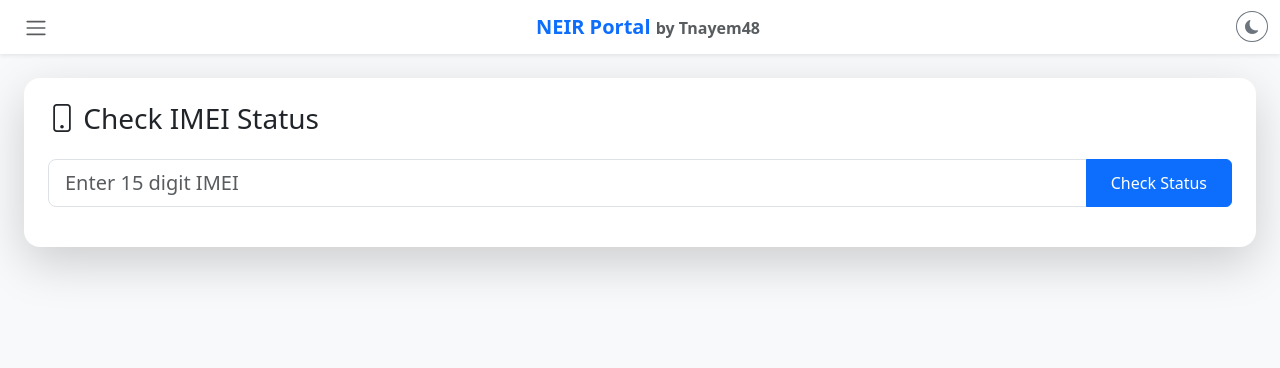
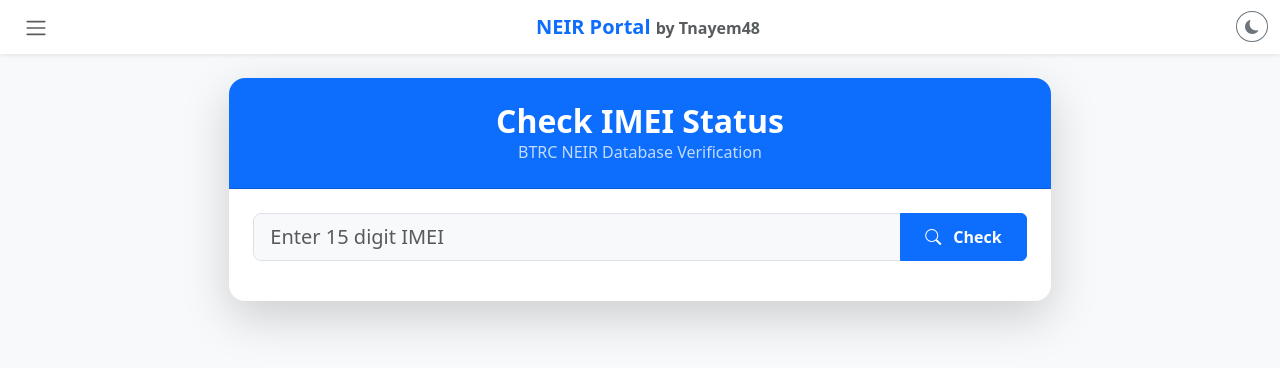
Before and after one commit to nayem-48ai/iMEi-BD, a Next.js app: page / in a window 1280 px wide. Shown: the top 368 px of the page. Built offline with nearby package versions, Linux system fonts and the light colour scheme.

Commit message:
Update page.js

```diff
--- a/app/page.js
+++ b/app/page.js
@@ -1,11 +1,11 @@
 "use client";
-import { useState, useEffect } from 'react';
+import { useState, useEffect, Suspense } from 'react';
 import { useSearchParams } from 'next/navigation';
 import axios from 'axios';
 import { motion } from 'framer-motion';
 import LoadingSpinner from '@/components/LoadingSpinner';
 
-export default function Home() {
+function IMEIContent() {
     const searchParams = useSearchParams();
     const [imei, setImei] = useState('');
     const [result, setResult] = useState(null);
@@ -21,7 +21,7 @@
 
     const handleCheck = async (imeiInput) => {
         const targetImei = imeiInput || imei;
-        if (!targetImei) return alert("IMEI নম্বর দিন");
+        if (!targetImei || targetImei.length < 14) return alert("সঠিক ১৫ ডিজিট IMEI দিন");
 
         setLoading(true);
         try {
@@ -37,30 +37,46 @@
     };
 
     return (
-        <motion.div initial={{ opacity: 0 }} animate={{ opacity: 1 }}>
-            <div className="card shadow-lg p-4 rounded-4 border-0">
-                <h3 className="mb-4"><i className="bi bi-phone"></i> Check IMEI Status</h3>
+        <motion.div initial={{ opacity: 0, y: 10 }} animate={{ opacity: 1, y: 0 }} className="col-md-8 mx-auto">
+            <div className="card shadow-lg border-0 rounded-4 overflow-hidden">
+                <div className="card-header bg-primary text-white p-4 text-center">
+                    <h2 className="fw-bold mb-0">Check IMEI Status</h2>
+                    <p className="mb-0 opacity-75">BTRC NEIR Database Verification</p>
+                </div>
+                <div className="card-body p-4">
                     <div className="input-group mb-3">
                         <input
-                        type="text"
-                        className="form-control form-control-lg"
+                            type="number"
+                            className="form-control form-control-lg bg-light"
                             placeholder="Enter 15 digit IMEI"
                             value={imei}
                             onChange={(e) => setImei(e.target.value)}
                         />
-                    <button className="btn btn-primary px-4" onClick={() => handleCheck()}>
-                        {loading ? <LoadingSpinner /> : 'Check Status'}
+                        <button className="btn btn-primary px-4 fw-bold" onClick={() => handleCheck()} disabled={loading}>
+                            {loading ? <LoadingSpinner /> : <><i className="bi bi-search me-2"></i> Check</>}
                         </button>
                     </div>
 
                     {result && (
-                    <div className={`alert mt-4 ${result.replyMessage.msg === 'WL' ? 'alert-success' : 'alert-danger'} rounded-4`}>
-                        <h5>{result.replyMessage.msg === 'WL' ? '✅ Registered' : '❌ Not Registered'}</h5>
-                        <p>IMEI নম্বর {result.replyMessage.imei} {result.replyMessage.msg === 'WL' ? 'NEIR সিস্টেমে নিবন্ধিত রয়েছে।' : 'নিবন্ধিত নয়।'}</p>
-                        <small className="text-muted">Verified by Tnayem48</small>
+                        <motion.div initial={{ scale: 0.9 }} animate={{ scale: 1 }} className={`alert border-0 shadow-sm mt-4 ${result.replyMessage.msg === 'WL' ? 'alert-success' : 'alert-danger'} rounded-4`}>
+                            <div className="d-flex align-items-center">
+                                <i className={`bi ${result.replyMessage.msg === 'WL' ? 'bi-check-circle-fill' : 'bi-x-circle-fill'} display-5 me-3`}></i>
+                                <div>
+                                    <h5 className="fw-bold mb-1">{result.replyMessage.msg === 'WL' ? 'নিবন্ধিত রয়েছে' : 'নিবন্ধিত নয়'}</h5>
+                                    <p className="mb-0 small">IMEI: {result.replyMessage.imei}</p>
+                                    <p className="mb-0">সিস্টেমে এই হ্যান্ডসেটটি {result.replyMessage.msg === 'WL' ? 'বৈধ ভাবে ব্যবহৃত হচ্ছে।' : 'পাওয়া যায়নি বা অবৈধ।'}</p>
                                 </div>
+                            </div>
+                            <hr />
+                            <div className="text-end small">Checked by <strong>Tnayem48</strong></div>
+                        </motion.div>
                     )}
+                </div>
             </div>
         </motion.div>
     );
 }
+
+export default function Home() {
+    return <Suspense fallback={<div>Loading...</div>}><IMEIContent /></Suspense>;
+}
```
Lines whose indentation alone changed are shown as unchanged.
